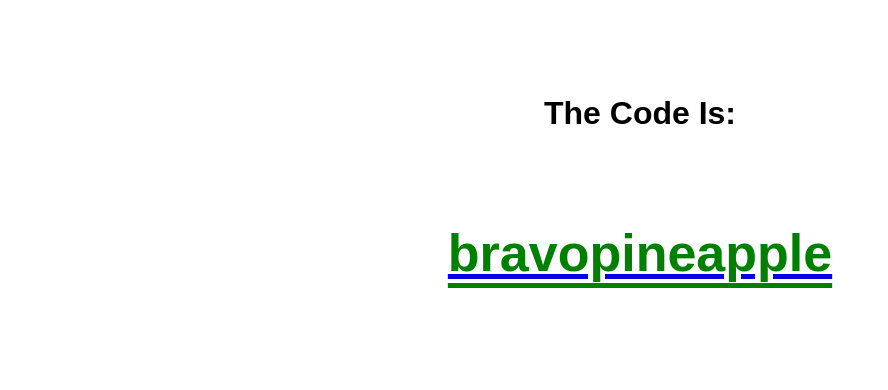
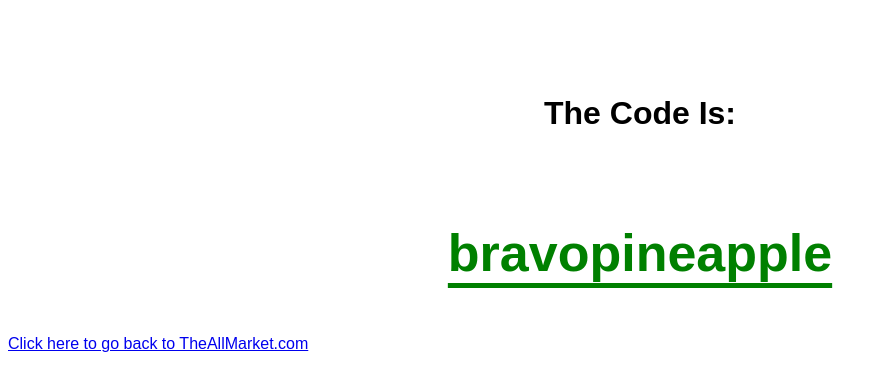
Before and after one commit to allmarketceo/allmarket.github.io, a plain HTML site: page index.html in a window 1280 px wide. Shown: the whole page, without its empty margins (0-888 px from the left). Drawn offline with Linux system fonts and the light colour scheme.

Commit message:
index.html

```diff
--- a/index.html
+++ b/index.html
@@ -8,8 +8,11 @@
 <body>
     <div style="font-family: Arial, Helvetica, sans-serif;">
         <h1 style="cursor:default;margin-top:7.5%;width:100%;text-align: center;">The Code Is:</h1><br>
+        <a style="color:black;text-decoration:none;" href="https://www.theallmarket.com">
+            <p style="cursor:pointer;text-decoration:underline;text-underline-offset: 1.5vh;font-size: 6.5vh;width:100%;text-align:center;font-weight: bold;color:green;" onclick="alert('The code is:  bravopineapple')">bravopineapple</p>
+        </a>
         <a href="https://www.theallmarket.com">
-            <p style="cursor:pointer;text-decoration:underline;text-underline-offset: 1.5vh;font-size: 6.5vh;width:100%;text-align:center;font-weight: bold;color:green;" onclick="alert('The code is:  bravopineapple')">bravopineapple</p>
+            <p style="cursor:pointer;" title="Theallmarket.com">Click here to go back to TheAllMarket.com</p>
         </a>
     </div>
 </body>
```
